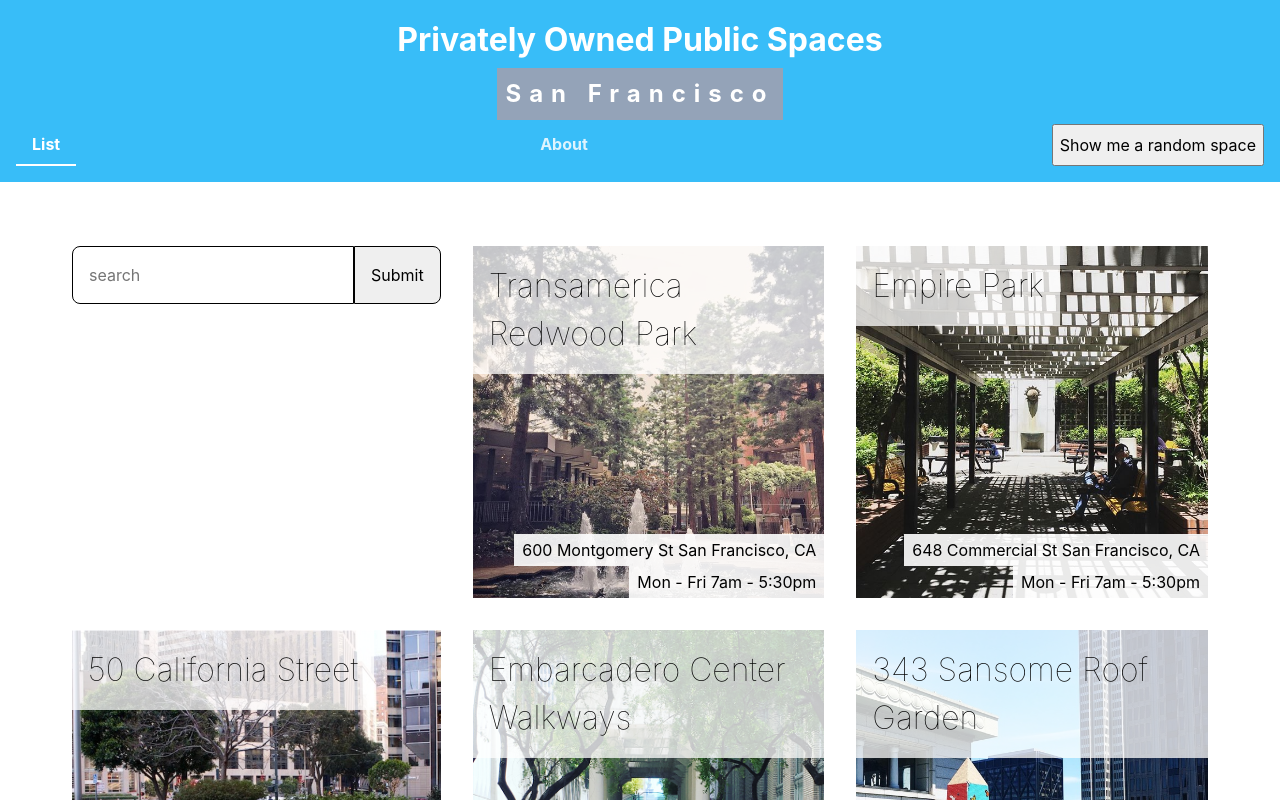
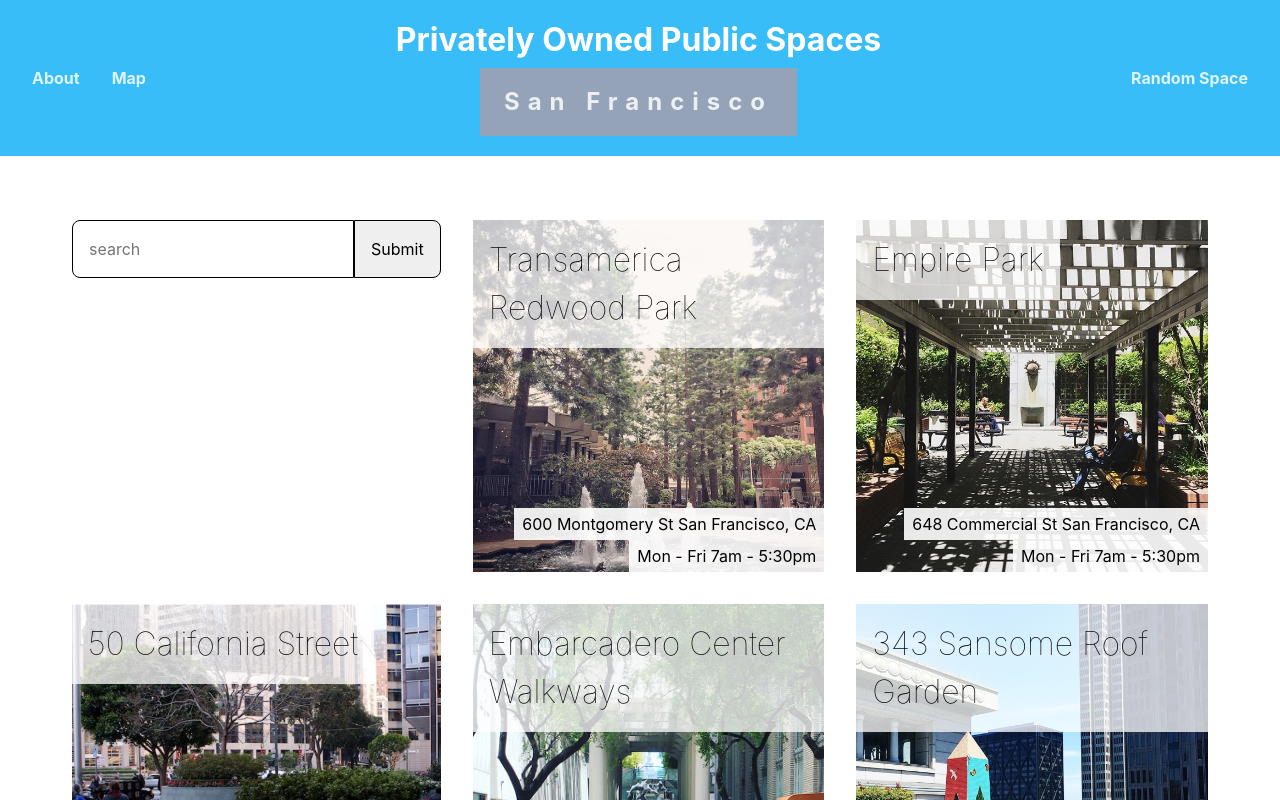
Before and after one commit to mikeygough/sf-popos, a React (Create React App) app: page / in a window 1280 px wide. Shown: the top 800 px of the page. Built offline with nearby package versions, Linux system fonts and the light colour scheme.

Commit message:
implement wireframe nav

```diff
--- a/src/components/RandomSpace/RandomSpace.css
+++ b/src/components/RandomSpace/RandomSpace.css
@@ -0,0 +1,16 @@
+.RandomSpace {
+  margin-left: auto;
+}
+
+.RandomSpace > button {
+  background: none;
+  border: none;
+  font: inherit;
+  cursor: pointer;
+  outline: inherit;
+  display: inline-block;
+  padding: 0.5em 1em;
+  color: rgba(255, 255, 255, 0.835);
+  font-weight: bold;
+  text-decoration: none;
+}
--- a/src/components/RandomSpace/RandomSpace.js
+++ b/src/components/RandomSpace/RandomSpace.js
@@ -6,15 +6,16 @@
   const navigate = useNavigate();
 
   return (
+    <div className="RandomSpace">
       <button
-      className="RandomSpace"
         onClick={(e) => {
           const id = Math.floor(Math.random() * data.length);
           navigate(`/details/${id}`);
         }}
       >
-      Show me a random space
+        Random Space
       </button>
+    </div>
   );
 }
 
--- a/src/components/Title/Title.css
+++ b/src/components/Title/Title.css
@@ -1,13 +1,20 @@
 .Title {
   box-sizing: border-box;
   width: 100%;
-  /* display: flex; */
-  justify-content: center;
-  align-items: baseline;
+  display: flex;
+  flex-direction: row;
+  align-items: center;
+  /* justify-content: center; */
+  /* align-items: baseline; */
   padding: 1em;
   margin-bottom: 2em;
   background-color: #38bdf8;
   color: #fff;
+}
+
+.Title > div {
+  order: 3;
+  margin-left: auto;
 }
 
 .Title a {
@@ -34,5 +41,6 @@
 
 .Title-Nav {
   display: flex;
-  justify-content: space-between;
+  flex-direction: row;
+  margin-top: 1rem;
 }
--- a/src/components/Title/Title.js
+++ b/src/components/Title/Title.js
@@ -7,20 +7,15 @@
 function Title() {
   return (
     <div className="Title">
+      <div>
         <h1>Privately Owned Public Spaces</h1>
         <div className="Title-Subtitle">
+          <NavLink to="/">
             <h2>San Francisco</h2>
+          </NavLink>
+        </div>
       </div>
 
-      <div className="Title-Nav">
-        <NavLink
-          className={({ isActive }) =>
-            isActive ? 'nav-link-active' : 'nav-link'
-          }
-          to="/"
-        >
-          List
-        </NavLink>
       <NavLink
         className={({ isActive }) =>
           isActive ? 'nav-link-active' : 'nav-link'
@@ -29,8 +24,16 @@
       >
         About
       </NavLink>
+
+      <NavLink
+        className={({ isActive }) =>
+          isActive ? 'nav-link-active' : 'nav-link'
+        }
+        to="/map"
+      >
+        Map
+      </NavLink>
       <RandomSpace />
-      </div>
     </div>
   );
 }
```
Lines whose indentation alone changed are shown as unchanged.
